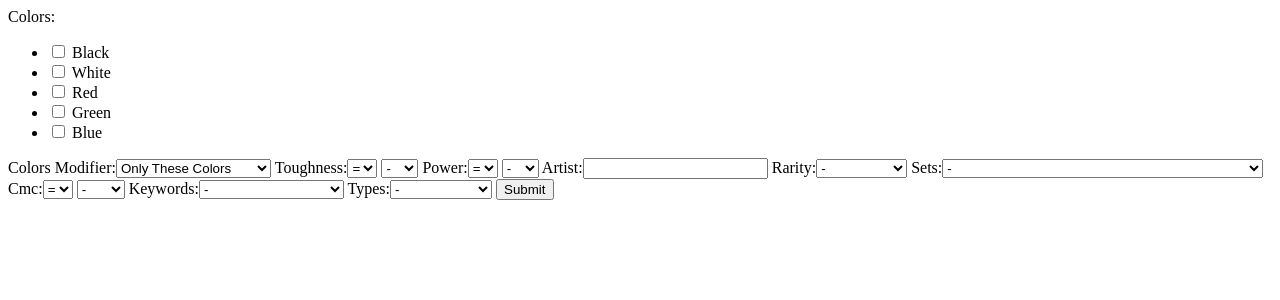
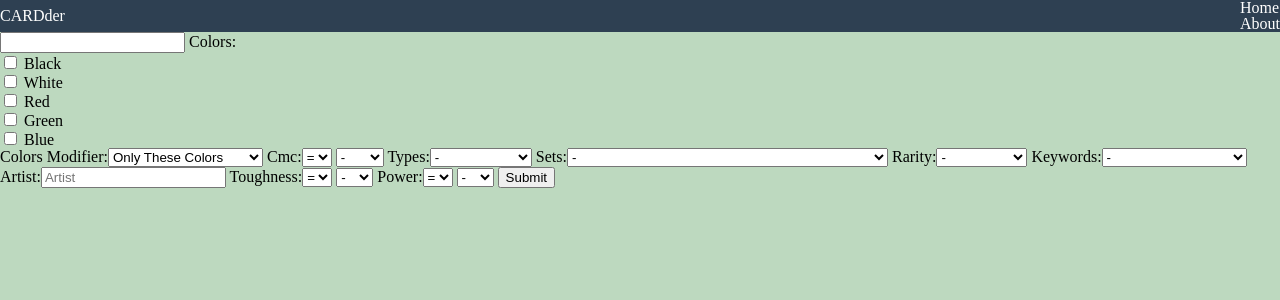
Before and after one commit to jarthurj/magic_project, a Django app: page /advanced in a window 1280 px wide. Shown: the top 300 px of the page. Run offline with Django 3.2, Linux system fonts and the light colour scheme.

Commit message:
Updating html and css

```diff
--- a/card_search/forms.py
+++ b/card_search/forms.py
@@ -1073,7 +1073,7 @@ class AdvancedSearch(forms.Form):
 		choices=COLORS,
 		label="Colors:",
 		required=False,
-		widget=forms.CheckboxSelectMultiple,
+		widget=forms.CheckboxSelectMultiple(attrs={'class':'color_remotes'}),
 		)
 	colors_options = forms.ChoiceField(
 		choices =XORS,
@@ -1081,6 +1081,50 @@ class AdvancedSearch(forms.Form):
 		required=False,
 		widget=forms.Select(choices=XORS)
 		)
+
+
+	cmc_equality = forms.ChoiceField(
+		choices = CMC_MOD,
+		label="Cmc:",
+		required=False,
+		widget=forms.Select(choices=CMC_MOD)
+		)
+	cmc_q = forms.ChoiceField(
+		choices = CMCS,
+		label="",
+		required=False,
+		widget=forms.Select(choices=CMCS)
+		)
+	card_type = forms.ChoiceField(
+		choices = TYPES,
+		label="Types",
+		required=False,
+		widget=forms.Select(choices=TYPES)
+		)
+	s_name = forms.ChoiceField(
+		choices = SETS,
+		label="Sets:",
+		required=False,
+		widget=forms.Select(choices=SETS)
+		)
+	rarity = forms.ChoiceField(
+		choices = RARITY,
+		label="Rarity:",
+		required=False,
+		widget=forms.Select(choices=RARITY)
+		)
+	keyword = forms.ChoiceField(
+		choices = KEYWORDS,
+		label="Keywords",
+		required=False,
+		widget=forms.Select(choices=KEYWORDS)
+		)
+	artist = forms.CharField(
+		label="Artist:",
+		required=False,
+		widget=forms.TextInput(attrs={'placeholder':'Artist'}),
+		)
+
 	toughness_equality = forms.ChoiceField(
 		choices =TOUGHNESS_MOD,
 		label="Toughness:",
@@ -1106,43 +1150,3 @@ class AdvancedSearch(forms.Form):
 		required=False,
 		widget=forms.Select(choices=POWER)
 		)
-	artist = forms.CharField(
-		label="Artist:",
-		required=False,
-		)
-	rarity = forms.ChoiceField(
-		choices = RARITY,
-		label="Rarity:",
-		required=False,
-		widget=forms.Select(choices=RARITY)
-		)
-	s_name = forms.ChoiceField(
-		choices = SETS,
-		label="Sets:",
-		required=False,
-		widget=forms.Select(choices=SETS)
-		)
-	cmc_equality = forms.ChoiceField(
-		choices = CMC_MOD,
-		label="Cmc:",
-		required=False,
-		widget=forms.Select(choices=CMC_MOD)
-		)
-	cmc_q = forms.ChoiceField(
-		choices = CMCS,
-		label="",
-		required=False,
-		widget=forms.Select(choices=CMCS)
-		)
-	keyword = forms.ChoiceField(
-		choices = KEYWORDS,
-		label="Keywords",
-		required=False,
-		widget=forms.Select(choices=KEYWORDS)
-		)
-	card_type = forms.ChoiceField(
-		choices = TYPES,
-		label="Types",
-		required=False,
-		widget=forms.Select(choices=TYPES)
-		)
--- /dev/null
+++ b/card_search/static/css/style.css
@@ -0,0 +1,29 @@
+body{
+    background-color: #BDD9BF;
+}
+#container {
+  font-family: Georgia, serif;
+  color: #FFFFFF;
+  display: flex;
+  justify-content: space-around;
+  flex-wrap: wrap;
+  width: 90%;
+  margin: auto;
+}
+.nav_bar{
+  background-color: #2E4052;
+  display: flex;
+  justify-content: space-between;
+  color: #FFFFFF;
+  align-items: center;
+}
+
+a:hover{
+  color: #FFC857;
+}
+
+@media (max-width:  600px){
+  .nav_bar{
+    flex-direction: column ;
+  }
+}
--- a/card_search/templates/advanced.html
+++ b/card_search/templates/advanced.html
@@ -2,14 +2,25 @@
 <html>
 <head>
 	<meta charset="utf-8">
-	<title></title>
+	<link rel="stylesheet" type="text/css" href="./static/css/reset.css">
+	<link rel="stylesheet" type="text/css" href="./static/css/style.css">
+	<title>MTG Card Search</title>
 </head>
 <body>
+	<nav class="nav_bar">
+		<div class="logo">CARDder</div>
+		<div class="nav-links">
+			<ul>
+				<a><li>Home</li></a>
+				<a><li>About</li></a>
+			</ul>
+		</div>
+	</nav>
 	<form action="/advanced_search" method="post">
 		{% csrf_token %}
+		<input name="name_search_input" type="text">
 		{{form}}
 		<button type="submit">Submit</button>
 	</form>
-
 </body>
 </html>
--- a/card_search/urls.py
+++ b/card_search/urls.py
@@ -7,5 +7,6 @@ urlpatterns = [
     path('name_search_return', views.name_search_return),
     path('advanced',views.advanced_search),
     path('advanced_search', views.advanced_search_process),
-    path('advanced_search_return', views.advanced_search_return)
+    path('advanced_search_return', views.advanced_search_return),
+    path('single_card/<int:card_id>', views.single_card_return),
 ]
--- a/card_search/views.py
+++ b/card_search/views.py
@@ -4,7 +4,8 @@ from .forms import *
 from django.core import serializers
 import json
 def index(request):
-	return render(request, "advanced.html")
+	form = AdvancedSearch()
+	return render(request, "advanced.html", {"form":form})
 #####testing
 def name_search(request):
 	request.session['card_name'] = request.GET['name_search_input']
@@ -46,14 +47,22 @@ def advanced_search_process(request):
 			cards_to_return = Card.objects.all()
 		else:
 			cards_to_return = cards_list[0]
-		data = serializers.serialize('json',cards_to_return[:60],fields=('name','small'))
+		data = serializers.serialize('json',cards_to_return,fields=('name','small'))
 		json_data = json.loads(data)
 		request.session['returned_cards'] = json_data
 	return redirect("/advanced_search_return")
 
 def advanced_search_return(request):
 	context = {
-		'returned_cards':request.session['returned_cards'],
+		'returned_cards':request.session['returned_cards'][:100],
 	}
-	request.session.flush()
+	request.session['returned_cards'] = request.session['returned_cards'][100:199]
 	return render(request, "multi_card.html", context)
+
+def single_card_return(request, card_id):
+	card = Card.objects.get(id=card_id)
+	context ={
+		'name': card.name,
+		'normal':card.normal,
+	}
+	return render(request, "single_card.html", context)
```
Also changed, not shown: card_search/templates/multi_card.html (+8 -6 lines), card_search/templates/single_card.html (+13 -2 lines).
